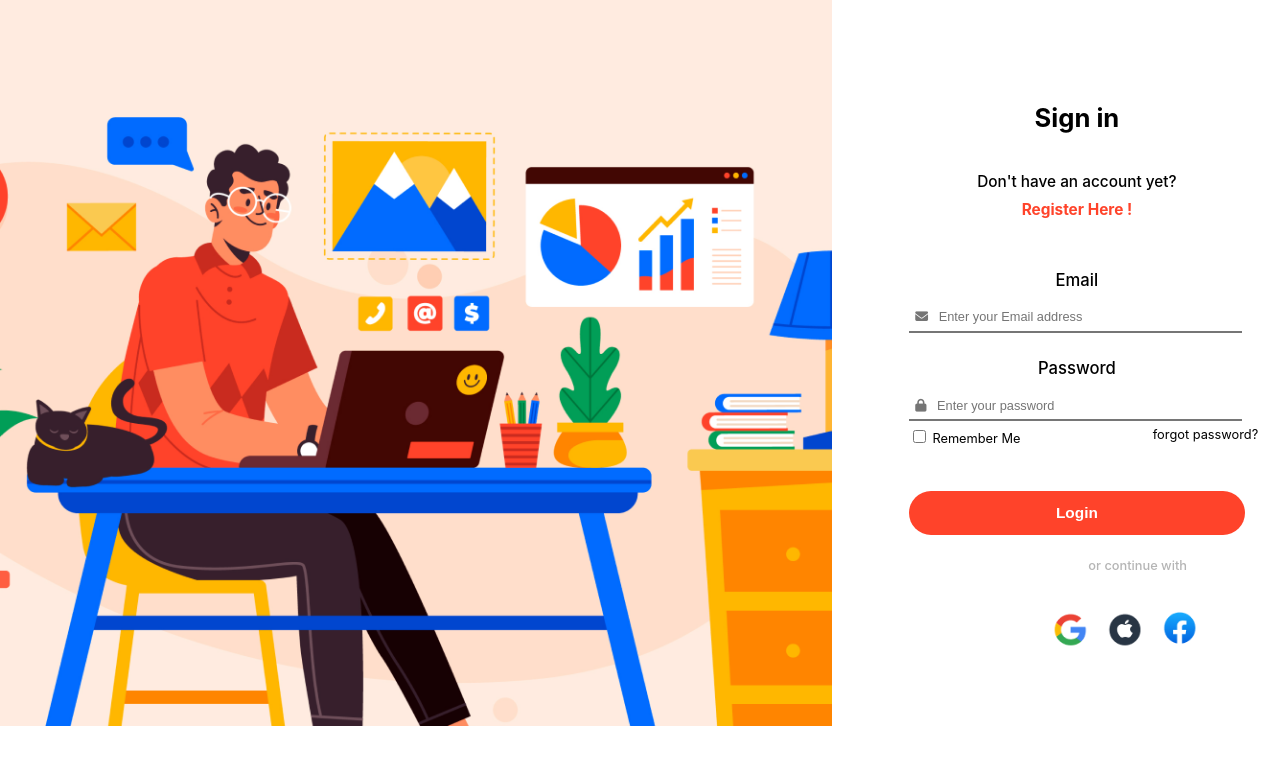
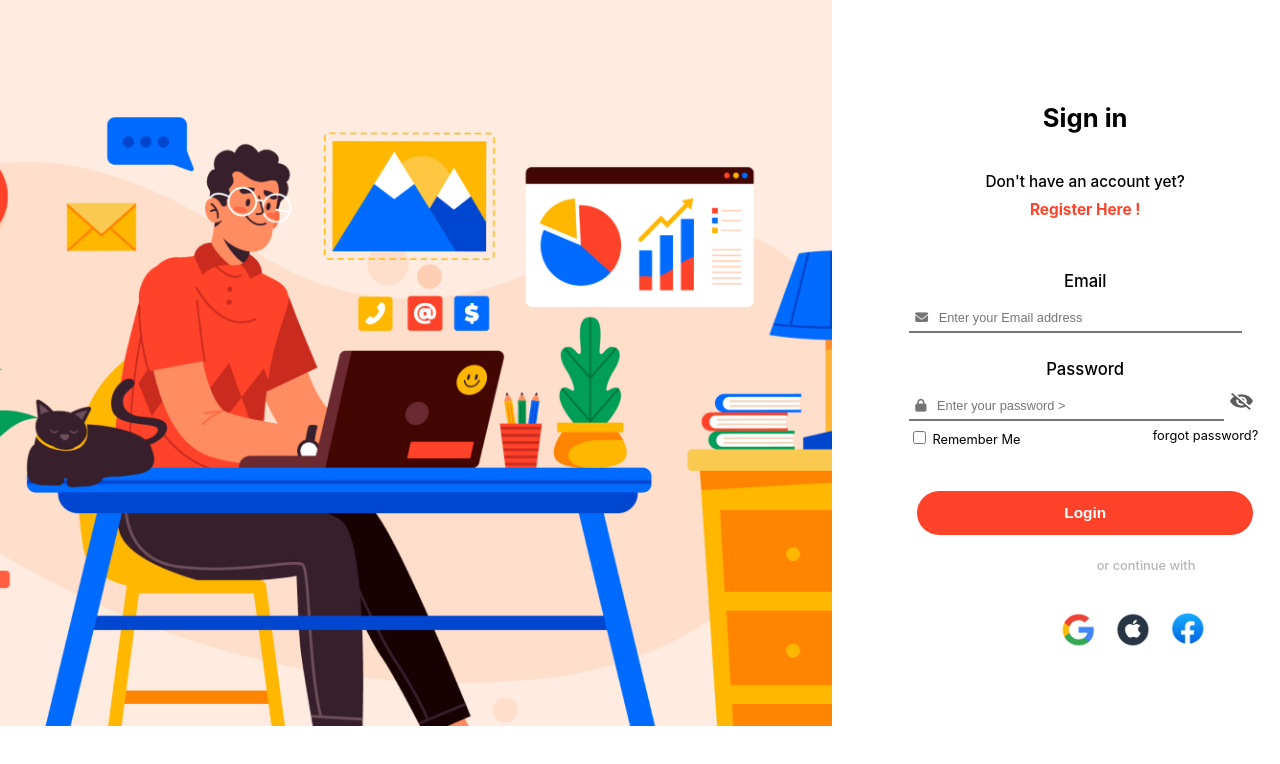
Before and after one commit to IEEE-DITU/form-website, a React (Create React App) app: page /login in a window 1280 px wide. Shown: the top 764 px of the page. Built offline with nearby package versions, Linux system fonts and the light colour scheme.

Commit message:
hide and show password2

```diff
--- a/src/Components/Login/Login.css
+++ b/src/Components/Login/Login.css
@@ -63,7 +63,7 @@
     font-size: 1.3vw;
 }
 
-.login>.rightside>.loginbox>.passwordarea{
+.login>.rightside>.loginbox>.pass>.passwordarea{
     background: none;
     appearance: none;
     border-top: none;
@@ -75,7 +75,7 @@
     font-size: 1vw;
 }
 
-.login>.rightside>.loginbox>.passwordarea:focus{
+.login>.rightside>.loginbox>.pass>.passwordarea:focus{
     outline: none;
     border-color: #FF432A;
 }
@@ -129,3 +129,25 @@
     margin-left: 1.5vw;
     width: 2.8vw;
 }
+
+.pass {
+    display: flex;
+}
+
+.eyeclose {
+    width: 20px;
+    height: 20px;
+    border-top: none;
+    border-bottom: none;
+    background-color: transparent;
+    border-left: none;
+    border-right: none;
+    margin-left: none;
+    margin-right: 5%;
+
+
+}
+
+.eyeclose1 {
+    width: 300%;
+}
--- a/src/Components/Login/Login.jsx
+++ b/src/Components/Login/Login.jsx
@@ -1,12 +1,19 @@
-import React from 'react'
+
+import React, { useState } from 'react'
 import authImg from '../../images/authImg.png'
 import './Login.css'
 import { Link } from 'react-router-dom'
+import eyeclose from "../../images/eye-close.png"
+import eyeopen from "../../images/eye-open.png"
 import google from '../../images/google.png';
 import apple from '../../images/apple.png';
 import facebook from '../../images/Facebook.png';
 
 function Login() {
+    const[state , setstate] = useState(false);
+  const toggleBtn = () =>{
+    setstate(prevState => !prevState);
+  }
   return (
     <div className='login'>
       <div>
@@ -21,7 +28,16 @@ function Login() {
           <label className="emailheading" for="email">Email</label>
           <input className="emailarea" type="email" placeholder="&#xf0e0;   Enter your Email address" style={{ fontFamily: "Arial, FontAwesome" }} name="email" required />
           <label className="passwordheading" for="password">Password</label>
-          <input className="passwordarea" type="password" placeholder="&#xf023;   Enter your password" style={{ fontFamily: "Arial, FontAwesome" }} name="email" required />
+          <div class="pass">
+            <input className="passwordarea" type={state ? "text": "password"} placeholder="&#xf023;   Enter your password >" style={{ fontFamily: "Arial, FontAwesome" }} name="password" required />
+
+            <button className='eyeclose' onClick={toggleBtn}>
+              {state ? <img src={eyeopen} className="eyeclose1"></img> : <img src={eyeclose} className="eyeclose1"></img>}
+
+            </button>
+          </div>
+
+
         </div>
         <div className="extraDetails">
           <div className="rememberMecheck">
```
